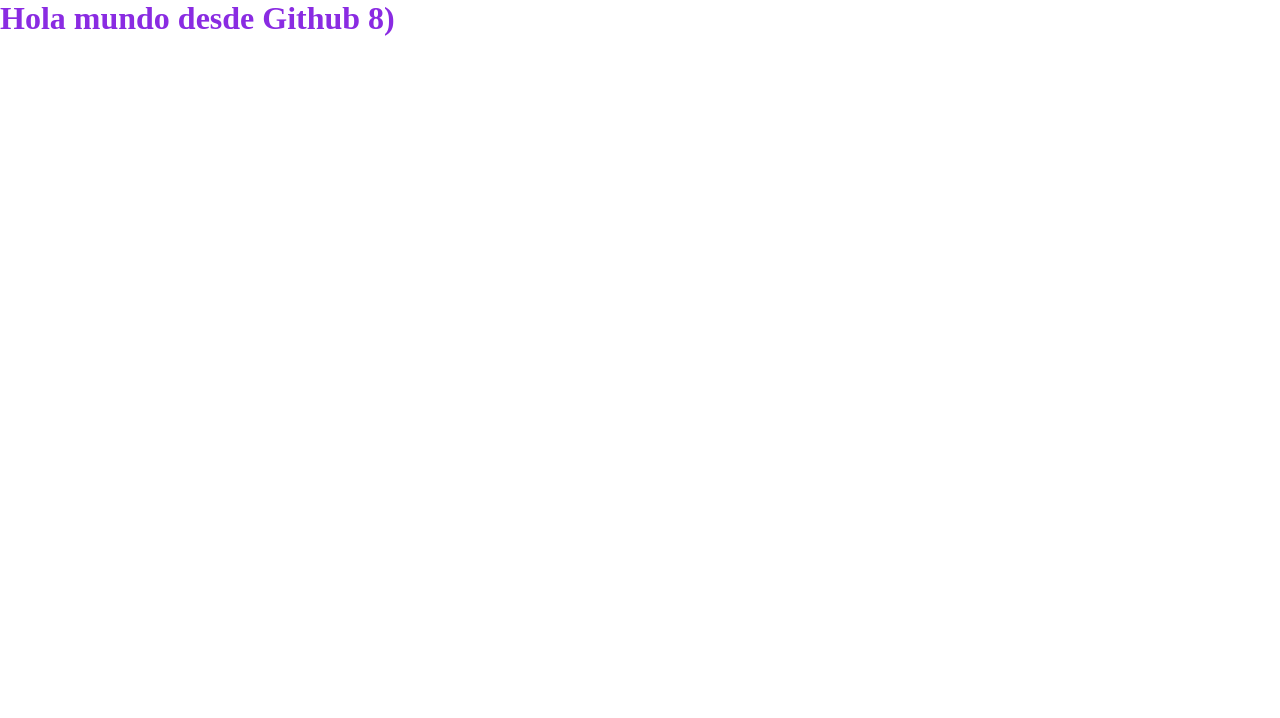
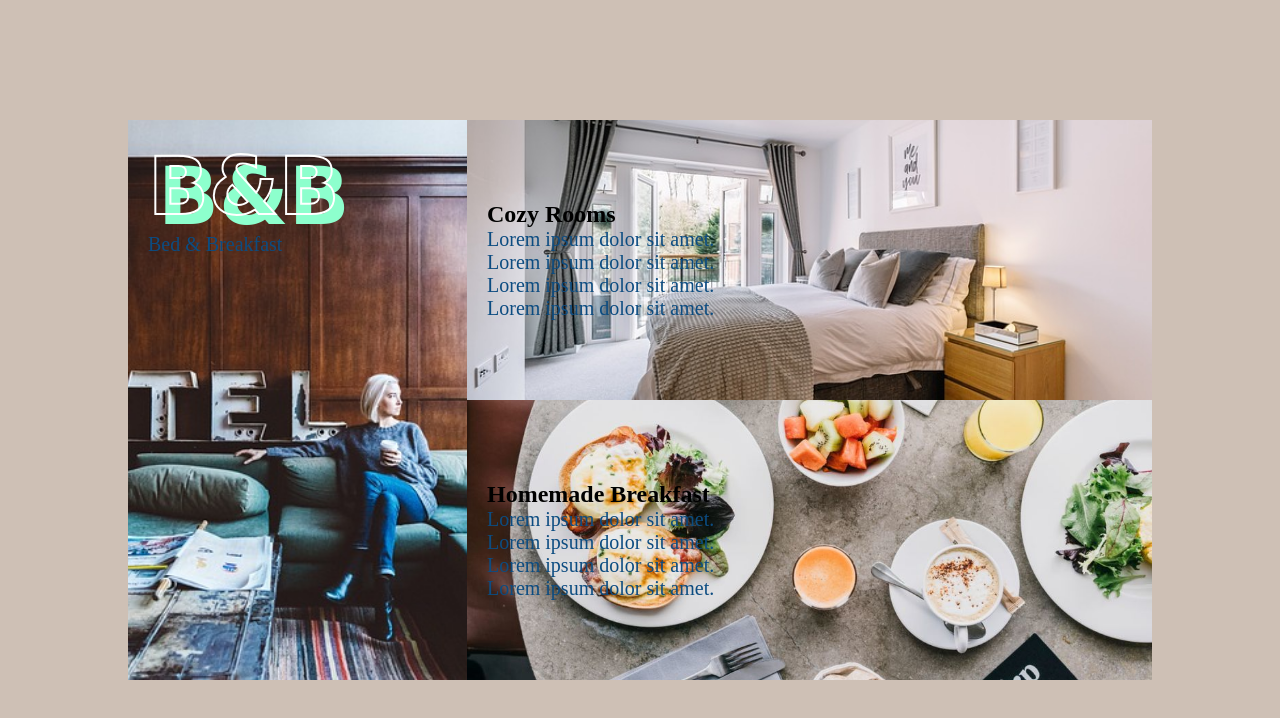
Before and after one commit to elilencina/Ejemplo, a plain HTML site: page index.html in a window 1280 px wide. Drawn offline with Linux system fonts and the light colour scheme.

Commit message:
agrego-contenido-htmlycss

```diff
--- a/index.html
+++ b/index.html
@@ -1,5 +1,6 @@
 <!DOCTYPE html>
 <html lang="en">
+
 <head>
     <meta charset="UTF-8">
     <meta http-equiv="X-UA-Compatible" content="IE=edge">
@@ -7,8 +8,33 @@
     <link rel="stylesheet" href="style.css">
     <title>Probando Git y Github</title>
 </head>
+
 <body>
-    <h1>Hola mundo desde Github 8)</h1>
+    <section class="cont-main">
+        <div class="cont-1">
+            <h1 class="t-stroke t-shadow">B&B</h1>
 
+            <p>Bed & Breakfast</p>
+
+        </div>
+
+        <div class="cont-2y3">
+            <div class="cont-2">
+                <h2>Cozy Rooms</h2>
+                <p>Lorem ipsum dolor sit amet.</p>
+                <p>Lorem ipsum dolor sit amet.</p>
+                <p>Lorem ipsum dolor sit amet.</p>
+                <p>Lorem ipsum dolor sit amet.</p>
+            </div>
+            <div class="cont-3">
+                <h2>Homemade Breakfast</h2>
+                <p>Lorem ipsum dolor sit amet.</p>
+                <p>Lorem ipsum dolor sit amet.</p>
+                <p>Lorem ipsum dolor sit amet.</p>
+                <p>Lorem ipsum dolor sit amet.</p>
+            </div>
+        </div>
+    </section>
 </body>
+
 </html>
--- a/style.css
+++ b/style.css
@@ -1,7 +1,93 @@
 *{
     margin: 0;
     padding: 0;
+    box-sizing: border-box;
 }
+body {
+    height: 100vh;
+    background-color: #cec0b5;
+    display: flex;
+    justify-content: center;
+    align-items: center;
+
+ }
+
+ .cont-main{
+width: 80%;
+height: 70%;
+background-color: aquamarine;
+display: flex;
+
+
+ }
+
+ .cont-1 {
+    background-color: yellow;
+   padding: 20px;
+   width: 50%;
+   height: 100%;
+   background-image: url("img/hotel.jpg");
+   background-position: center;
+   background-size: cover;
+
+   }
+
 h1 {
-    color: blueviolet;
+    font-size: 80px;
+    font-family: cursive;
+
 }
+.t-stroke {
+
+      color: transparent;
+
+      -moz-text-stroke-width: 2px;
+
+      -webkit-text-stroke-width: 2px;
+
+      -moz-text-stroke-color: #000000;
+
+      -webkit-text-stroke-color: #ffffff;
+
+    }
+
+
+    .t-shadow {
+
+      text-shadow: 10px 10px #8dffcd;
+
+    }
+
+    p {
+        font-size: 20px;
+        font-family: 'Times New Roman', Times, serif;
+        color: rgb(12, 76, 129);
+        border: style 3px solid grey;
+    }
+
+ .cont-2 {
+    background-color: aqua;
+    width: 685px;
+    height: 50%;
+    padding: 20px;
+    background-image: url("img/habitacion.jpg");
+    display: flex;
+   flex-direction: column;
+   justify-content: center;
+   background-position: center;
+   background-size:cover ;
+
+ }
+
+ .cont-3 {
+    background-color: chartreuse;
+width: 685px;
+height: 50%;
+    padding: 20px;
+    background-image: url("img/desayuno.jpg");
+    display: flex;
+   flex-direction: column;
+   justify-content: center;
+   background-position: center;
+   background-size:cover ;
+}
```
Also changed, not shown: img/desayuno.jpg (added), img/habitacion.jpg (added), img/hotel.jpg (added).
